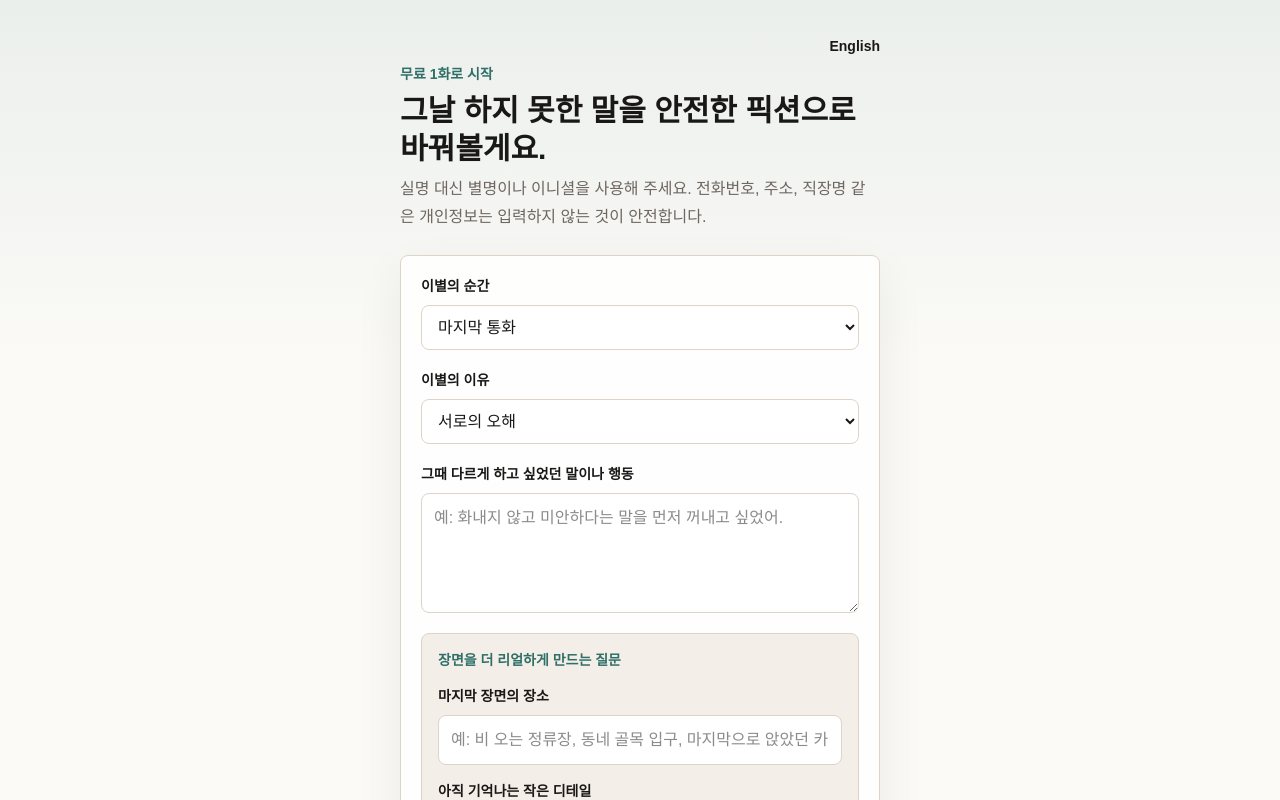
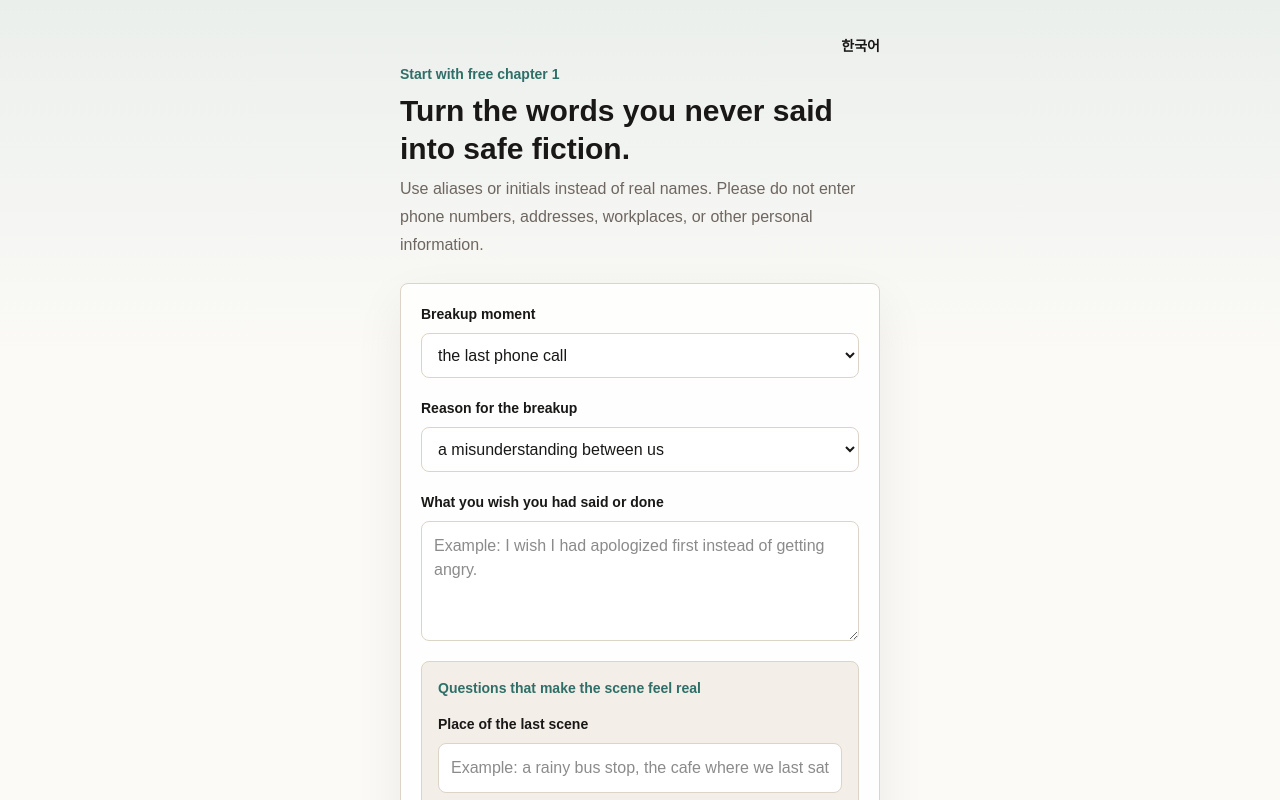
Before and after one commit to donfsucha/man-yage-uri, a Next.js app: page /create in a window 1280 px wide. Shown: the top 800 px of the page. Built offline with nearby package versions, Linux system fonts and the light colour scheme.

Commit message:
feat: auto-localize ifwe domain root

```diff
--- a/src/app/create/page.tsx
+++ b/src/app/create/page.tsx
@@ -188,13 +188,31 @@ function CreatePageContent() {
   const router = useRouter();
   const pathname = usePathname();
   const searchParams = useSearchParams();
-  const locale: CreateLocale = searchParams.get("lang") === "en" ? "en" : "ko";
+  const languageParam = searchParams.get("lang");
+  const [browserLocale, setBrowserLocale] = useState<CreateLocale>("ko");
+  const locale: CreateLocale =
+    languageParam === "en"
+      ? "en"
+      : languageParam === "ko"
+        ? "ko"
+        : browserLocale;
   const copy = CREATE_COPY[locale];
   const options = CREATE_OPTIONS[locale];
   const languageHref = `${pathname || "/create"}?lang=${locale === "en" ? "ko" : "en"}`;
   const [form, setForm] = useState<FormState>(initialState);
   const [error, setError] = useState("");
   const [isSubmitting, setIsSubmitting] = useState(false);
+
+  useEffect(() => {
+    if (languageParam === "en" || languageParam === "ko") {
+      return;
+    }
+
+    const language =
+      window.navigator.languages?.[0] ?? window.navigator.language ?? "ko";
+
+    setBrowserLocale(language.toLowerCase().startsWith("ko") ? "ko" : "en");
+  }, [languageParam]);
 
   useEffect(() => {
     setForm((current) => ({
--- a/src/proxy.ts
+++ b/src/proxy.ts
@@ -1,42 +1,9 @@
 import { NextRequest, NextResponse } from "next/server";
 
 const IFWE_HOST = "ifwe.cnanfc.com";
-const SUPPORTED_LANGUAGES = new Set(["ko", "en"]);
 
 function getHostname(request: NextRequest) {
   return request.headers.get("host")?.split(":")[0].toLowerCase() ?? "";
-}
-
-function getPreferredLanguage(request: NextRequest) {
-  const explicitLanguage = request.nextUrl.searchParams.get("lang");
-
-  if (explicitLanguage && SUPPORTED_LANGUAGES.has(explicitLanguage)) {
-    return explicitLanguage;
-  }
-
-  const acceptedLanguages = request.headers
-    .get("accept-language")
-    ?.split(",")
-    .map((entry) => {
-      const [language, qValue] = entry.trim().split(";q=");
-
-      return {
-        language: language.toLowerCase(),
-        quality: qValue ? Number(qValue) : 1
-      };
-    })
-    .filter(({ language, quality }) => language && Number.isFinite(quality))
-    .sort((a, b) => b.quality - a.quality);
-
-  const topLanguage = acceptedLanguages?.[0]?.language;
-
-  return topLanguage?.startsWith("ko") ? "ko" : "en";
-}
-
-function addLanguageIfMissing(request: NextRequest, url: URL) {
-  if (!url.searchParams.has("lang")) {
-    url.searchParams.set("lang", getPreferredLanguage(request));
-  }
 }
 
 export function proxy(request: NextRequest) {
@@ -48,13 +15,6 @@ export function proxy(request: NextRequest) {
 
   if (url.pathname === "/") {
     url.pathname = "/ifwe";
-    addLanguageIfMissing(request, url);
-
-    return NextResponse.rewrite(url);
-  }
-
-  if (url.pathname === "/ifwe" && !url.searchParams.has("lang")) {
-    addLanguageIfMissing(request, url);
 
     return NextResponse.rewrite(url);
   }
```
